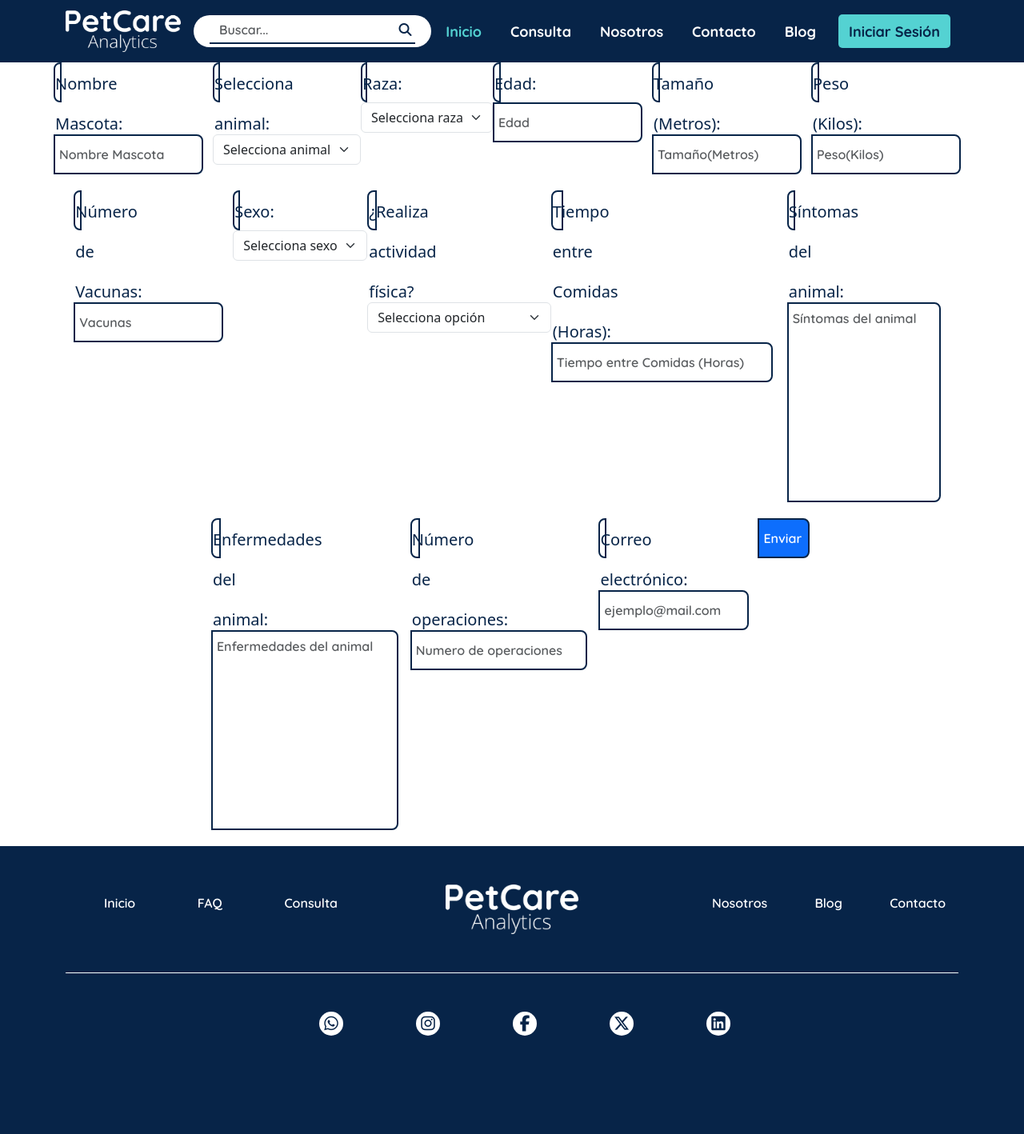
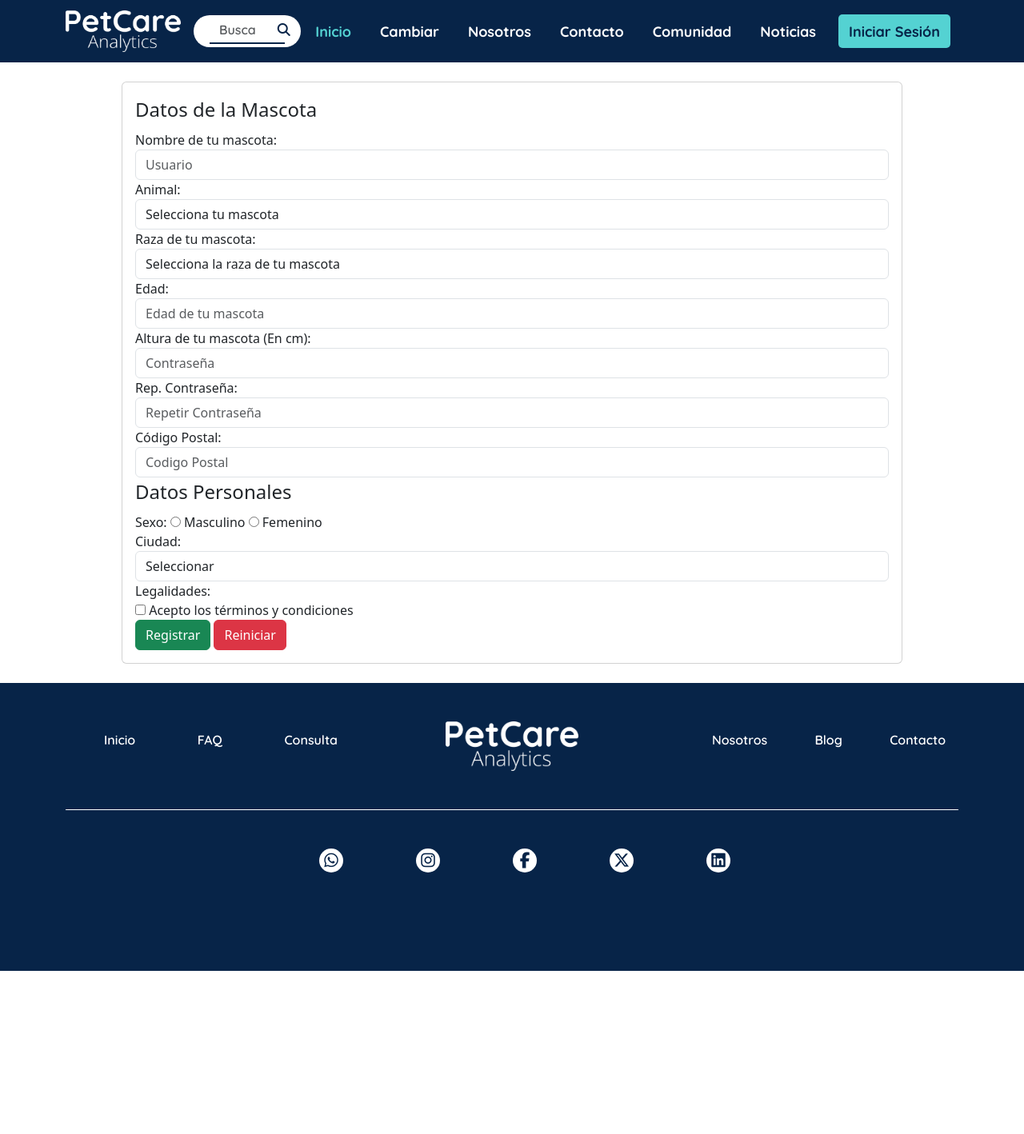
Before and after one commit to JorgPalma/DjangoPCA, a Django app: page /consulta/ in a window 1280 px wide. Shown: the whole page at 80% size. After the commit the page ends 1214 px from the top, so only its background shows below. Run offline with Django 4.2, Linux system fonts and the light colour scheme; some libraries are stand-ins or nearby versions.

Commit message:
ARREGLAR FORMULARIO EL QUE DICE CAMBIAR

```diff
--- a/core/static/core/css/style.css
+++ b/core/static/core/css/style.css
@@ -486,3 +486,10 @@ footer {
 .helptext ul{
     list-style:circle;
 }
+
+.center-iframe {
+    display: flex;
+    justify-content: center;
+    align-items: center;
+    height: 100vh;
+}
--- a/core/templates/core/consulta.html
+++ b/core/templates/core/consulta.html
@@ -6,84 +6,58 @@
 
 {% load static %}
 
-<form action="#" method="post" id="formulario-contacto" class="op-contact-form d-flex flex-wrap justify-content-center">
+<br>
+<div class="container" style="max-width: 1000px; min-width: 700px;">
+  <div class="card">
+    <div class="card-body">
+      <form id="myForm" onsubmit="return validar()">
         <div class="form-group">
-      <label for="nombre">Nombre Mascota:</label>
-      <input type="text" id="nombre" name="nombre" class="form-control" placeholder="Nombre Mascota" required>
+          <legend>Datos de la Mascota</legend>
+          <label for="mascota">Nombre de tu mascota:</label>
+          <input type="text" class="form-control" id="user" placeholder="Usuario">
+          <label for="animal">Animal:</label>
+            <select class="form-control" id="mascota">
+              <option value="seleccion_mascota">Selecciona tu mascota</option>
+              <option value="Perro">Perro</option>
+              <option value="Gato">Gato</option>
+            </select>
+            <label for="raza_mascota">Raza de tu mascota:</label>
+            <select class="form-control" id="raza">
+                <option value="raza_mascota">Selecciona la raza de tu mascota</option>
+                <option value="">algo</option>
+                <option value="">algo</option>
+              </select>
+          <label for="edad">Edad:</label>
+          <input type="number" class="form-control" id="email" placeholder="Edad de tu mascota">
+          <label for="Pass1">Altura de tu mascota (En cm):</label>
+          <input type="password" class="form-control" id="pass1" placeholder="Contraseña">
+          <label for="pass2">Rep. Contraseña:</label>
+          <input type="password" class="form-control" id="pass2" placeholder="Repetir Contraseña">
+          <label for="codipos">Código Postal:</label>
+          <input type="text" class="form-control" id="codipos" placeholder="Codigo Postal">
         </div>
+
         <div class="form-group">
-      <label for="animal">Selecciona animal:</label>
-      <select class="form-select" id="animal" name="animal" required>
-          <option selected disabled>Selecciona animal</option>
-          <option value="1">Perro</option>
-          <option value="2">Gato</option>
+          <legend>Datos Personales</legend>
+          <label for="sexo">Sexo:</label>
+          <input type="radio" id="sexo" name="sexo"> Masculino
+          <input type="radio" id="sexo" name="sexo"> Femenino <br>
+          <label for="ciudad">Ciudad:</label>
+            <select class="form-control" id="ciudad">
+              <option value="Lota">Seleccionar</option>
+              <option value="Lota">Lota</option>
+              <option value="Coronel">Coronel</option>
+              <option value="concepción">Concepción</option>
             </select>
+          <label for="terminos">Legalidades:</label><br>
+          <input type="checkbox" id="terminos"> Acepto los términos y condiciones
         </div>
-  <div class="form-group">
-      <label for="raza">Raza:</label>
-      <select class="form-select" id="raza" name="raza" required>
-          <option selected disabled>Selecciona raza</option>
-          <!-- Opciones de raza -->
-      </select>
+        <input type="submit" class="btn btn-success" id="boton" value="Registrar">
+        <input type="reset" class="btn btn-danger" id="boton" value="Reiniciar">
+      </form>
     </div>
-  <div class="form-group">
-      <label for="edad">Edad:</label>
-      <input type="number" id="edad" name="edad" class="form-control" placeholder="Edad" required>
   </div>
-  <div class="form-group">
-      <label for="tamaño">Tamaño (Metros):</label>
-      <input type="number" id="tamaño" name="tamaño" class="form-control" placeholder="Tamaño(Metros)" required>
 </div>
-  <div class="form-group">
-      <label for="peso">Peso (Kilos):</label>
-      <input type="number" id="peso" name="peso" class="form-control" placeholder="Peso(Kilos)" required>
-  </div>
-  <div class="form-group">
-      <label for="vacunas">Número de Vacunas:</label>
-      <input type="number" id="vacunas" name="vacunas" class="form-control" placeholder="Vacunas" required>
-  </div>
-  <div class="form-group">
-      <label for="sexo">Sexo:</label>
-      <select class="form-select" id="sexo" name="sexo" required>
-          <option selected disabled>Selecciona sexo</option>
-          <option value="1">Macho</option>
-          <option value="2">Hembra</option>
-      </select>
-  </div>
-  <div class="form-group">
-      <label for="actividad">¿Realiza actividad física?</label>
-      <select class="form-select" id="actividad" name="actividad" required>
-          <option selected disabled>Selecciona opción</option>
-          <option value="1">Sí</option>
-          <option value="2">No</option>
-      </select>
-  </div>
-  <div class="form-group">
-      <label for="comida">Tiempo entre Comidas (Horas):</label>
-      <input type="number" id="comida" name="comida" class="form-control" placeholder="Tiempo entre Comidas (Horas)" required>
-  </div>
-  <div class="form-group">
-      <label for="sintomas">Síntomas del animal:</label>
-      <textarea id="sintomas" name="sintomas" rows="2" class="form-control" placeholder="Síntomas del animal" required></textarea>
-  </div>
-  <div class="form-group">
-      <label for="enfermedades">Enfermedades del animal:</label>
-      <textarea id="enfermedades" name="enfermedades" rows="2" class="form-control" placeholder="Enfermedades del animal" required></textarea>
-  </div>
-  <div class="form-group">
-      <label for="operaciones">Número de operaciones:</label>
-      <input type="number" id="operaciones" name="operaciones" class="form-control" placeholder="Numero de operaciones" required>
-  </div>
-  <div class="form-group">
-      <label for="correo">Correo electrónico:</label>
-      <input type="email" id="correo" name="correo" class="form-control" placeholder="ejemplo@mail.com" required>
-  </div>
-  <div class="form-group">
-      <input type="submit" value="Enviar" class="btn btn-primary">
-  </div>
-</form>
-
-
-                <script src="sweetalert2.all.min.js"></script>
+<br>
 
 {% endblock %}
--- a/core/templates/core/contacto.html
+++ b/core/templates/core/contacto.html
@@ -32,6 +32,7 @@
           </div>
         </div>
       </form>
+
     </div>
   </div>
 </div>
--- a/core/templates/core/home.html
+++ b/core/templates/core/home.html
@@ -93,9 +93,10 @@
                 </article>
               </div>
             </div>
+          </div>
 
-          </div>
 
         </main>
 
+
 {% endblock %}
--- a/core/templates/core/template.html
+++ b/core/templates/core/template.html
@@ -33,7 +33,7 @@
                         <a class="nav-link active" aria-current="page" href="{% url 'home' %}">Inicio</a>
                       </li>
                       <li class="nav-item">
-                        <a class="nav-link" href="{% url 'consulta' %}">Consulta</a>
+                        <a class="nav-link" href="{% url 'consulta' %}">Cambiar</a>
                       </li>
                       <li class="nav-item">
                         <a class="nav-link" href="{% url 'nosotros' %}">Nosotros</a>
@@ -42,7 +42,10 @@
                         <a class="nav-link" href="{% url 'contacto' %}">Contacto</a>
                       </li>
                       <li class="nav-item">
-                        <a class="nav-link" href="{% url 'blog' %}">Blog</a>
+                        <a class="nav-link" href="{% url 'blog' %}">Comunidad</a>
+                      <li class="nav-item">
+                        <a class="nav-link" href="{% url 'blog' %}">Noticias</a>
+                      </li>
                       </li>
                       {% if user.is_authenticated %}
                         <li class="nav-item">
```
Lines whose indentation alone changed are shown as unchanged.
